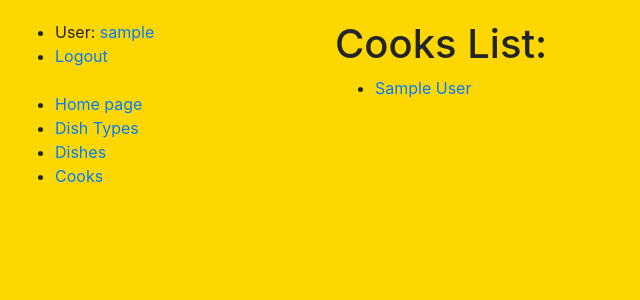
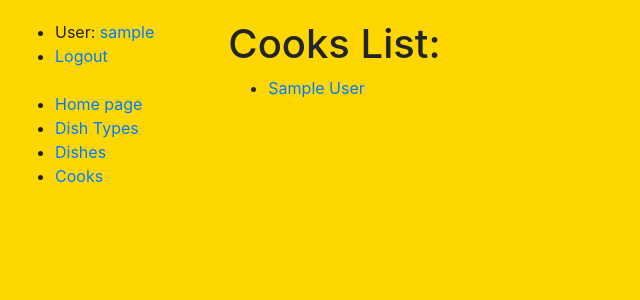
Before and after one commit to me1nyk/restaurant-kitchen-service, a Django app: page /cooks/ in a window 1280 px wide. Shown: the top 300 px of the page, without its empty margins (0-640 px from the left). Run offline with Django 4.2, Linux system fonts and the light colour scheme; the visitor is signed in with stand-in values (Sample User, id 1); data comes from the database, SQL or seed files in the repository.

Commit message:
Change grid in base template

```diff
--- a/templates/base.html
+++ b/templates/base.html
@@ -16,12 +16,12 @@
 <body>
   <div class="container-fluid">
     <div class="row">
-      <div class="col-sm-3">
+      <div class="col-sm-2">
         {% block sidebar %}
           {% include "includes/sidebar.html" %}
         {% endblock %}
       </div>
-      <div class="col-sm-9">
+      <div class="col-sm-10">
         {% block content %}{% endblock %}
 
         {% block pagination %}
```
